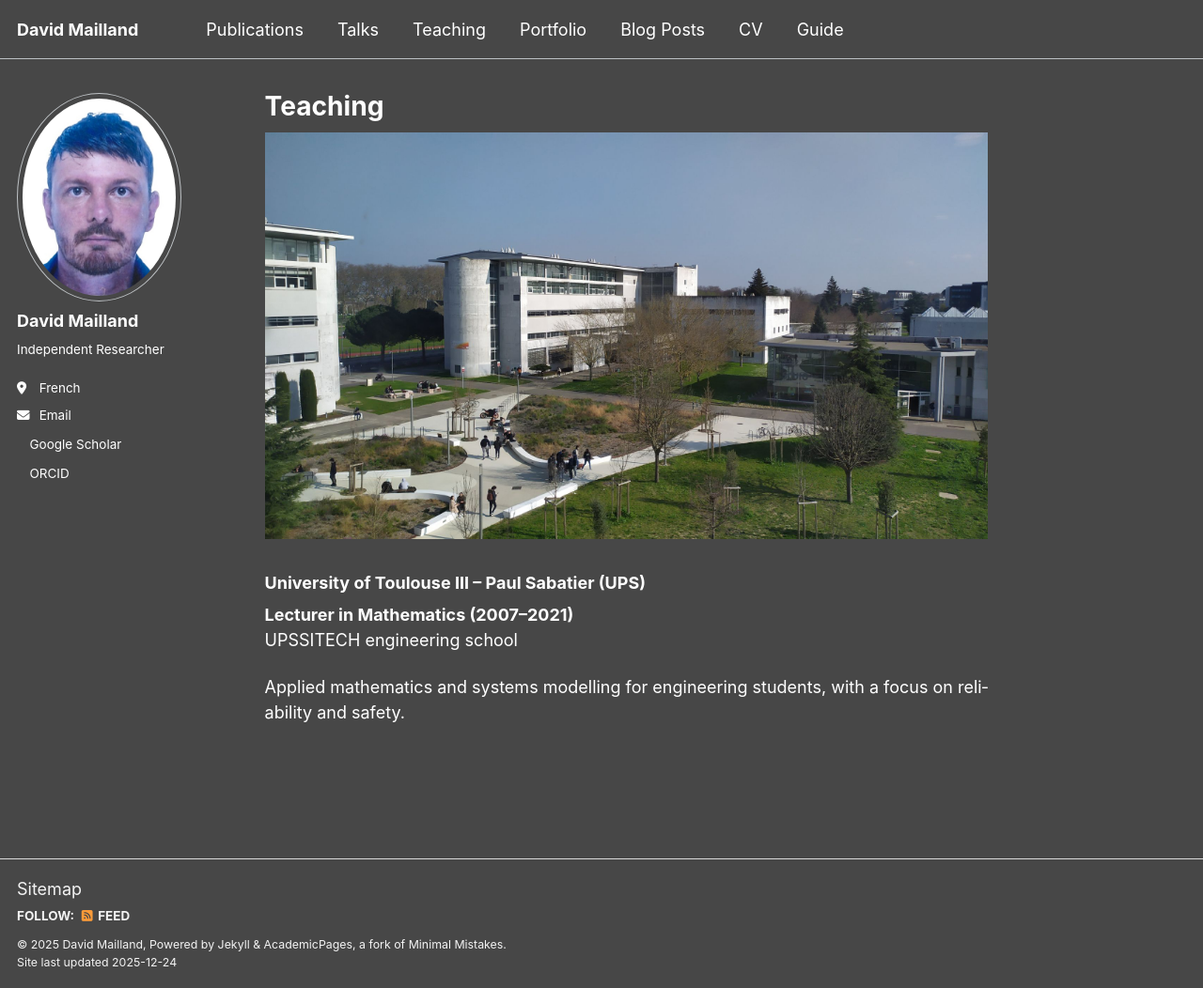
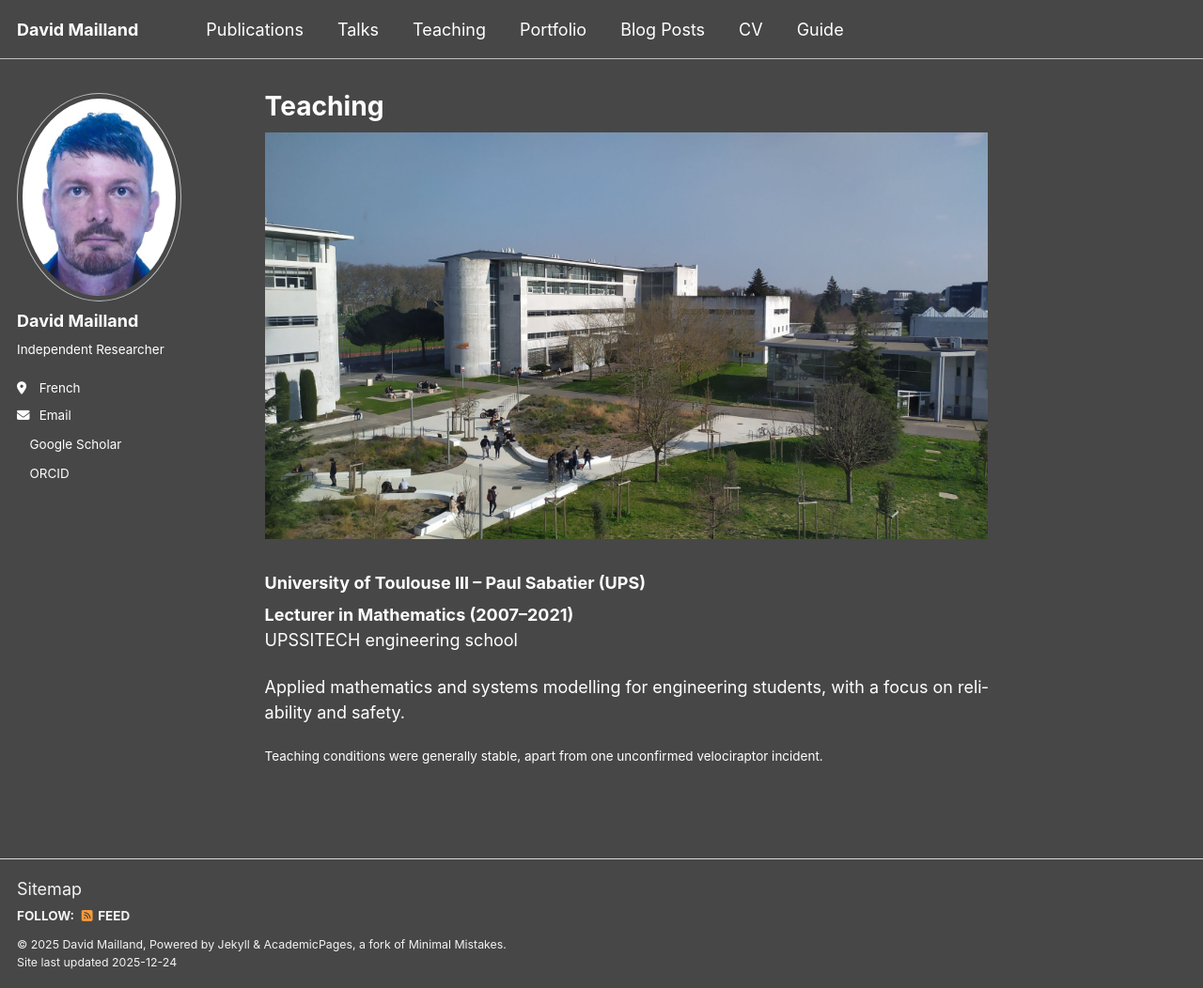
Before and after one commit to davidmailland/davidmailland.github.io, a Jekyll site: the page built from _pages/teaching.html, in a window 1280 px wide and 1052 px high. Shown: the whole window at 94% size. Built offline with Jekyll 4.4.1, drawn with Linux system fonts in a browser that asks for light colours; some web fonts are replaced; a script bundle is joined from its source files by our own code; library files that are not in the unit come from our copies; a style sheet for code colours, icons or effects is not loaded.

Commit message:
Update teaching.html

```diff
--- a/_pages/teaching.html
+++ b/_pages/teaching.html
@@ -20,4 +20,7 @@ author_profile: true
 <p>
   Applied mathematics and systems modelling for engineering students,
   with a focus on reliability and safety.
+  </p>
+<p class="small">
+  Teaching conditions were generally stable, apart from one unconfirmed velociraptor incident.
 </p>
```
